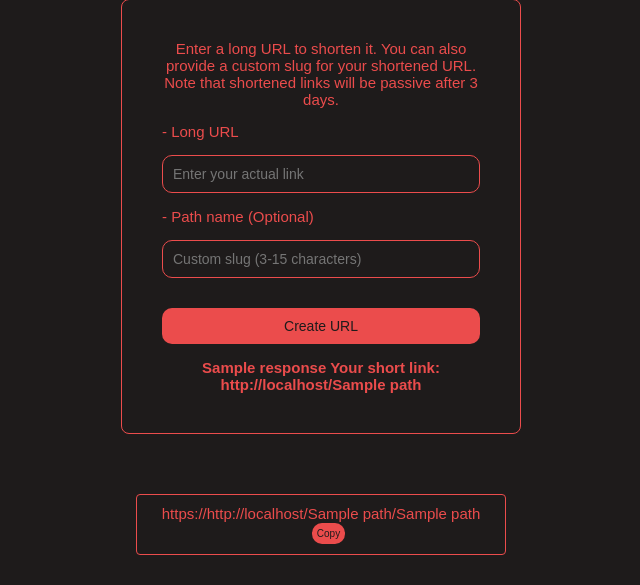
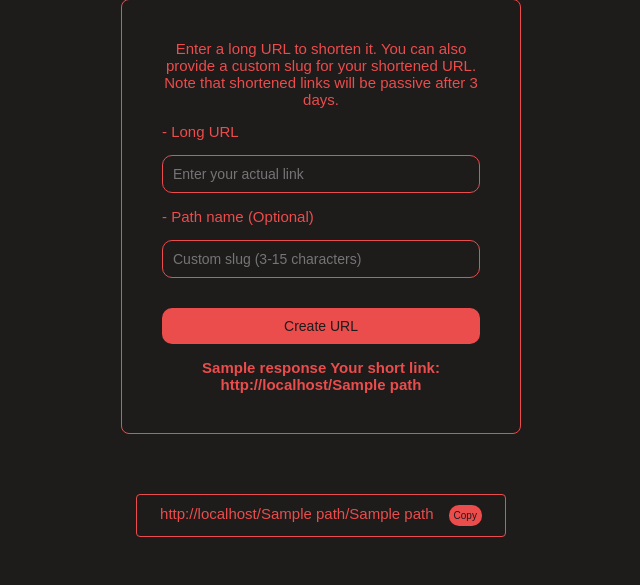
Before and after one commit to m6min/fastapi-lab, a FastAPI app: template url-shortener/templates/index.html in a window 1280 px wide. Shown: the part 231-816 px from the top of the page, without its empty margins (319-959 px from the left). After the commit the page ends 768 px from the top, so only its background shows below. Run offline with FastAPI, Linux system fonts and the light colour scheme; the template is opened without the code that fills it: most values are stand-ins (such as "Sample title", 1, 10 or a date in 2020).

Commit message:
fix: fix at html

```diff
--- a/url-shortener/templates/index.html
+++ b/url-shortener/templates/index.html
@@ -96,7 +96,7 @@
         el.innerHTML = '';
 
         linkList.forEach((path) => {
-          let link = `https://${url}/${path.slug}`;
+          let link = `${url}/${path.slug}`;
           let linkHTML = `<div class="last-link"><a href="${link}" target="_blank">${link}</a><button class="copy-btn" onclick="copy(this, '${link}')">Copy</button></div>`;
           el.innerHTML += linkHTML;
         });
```
